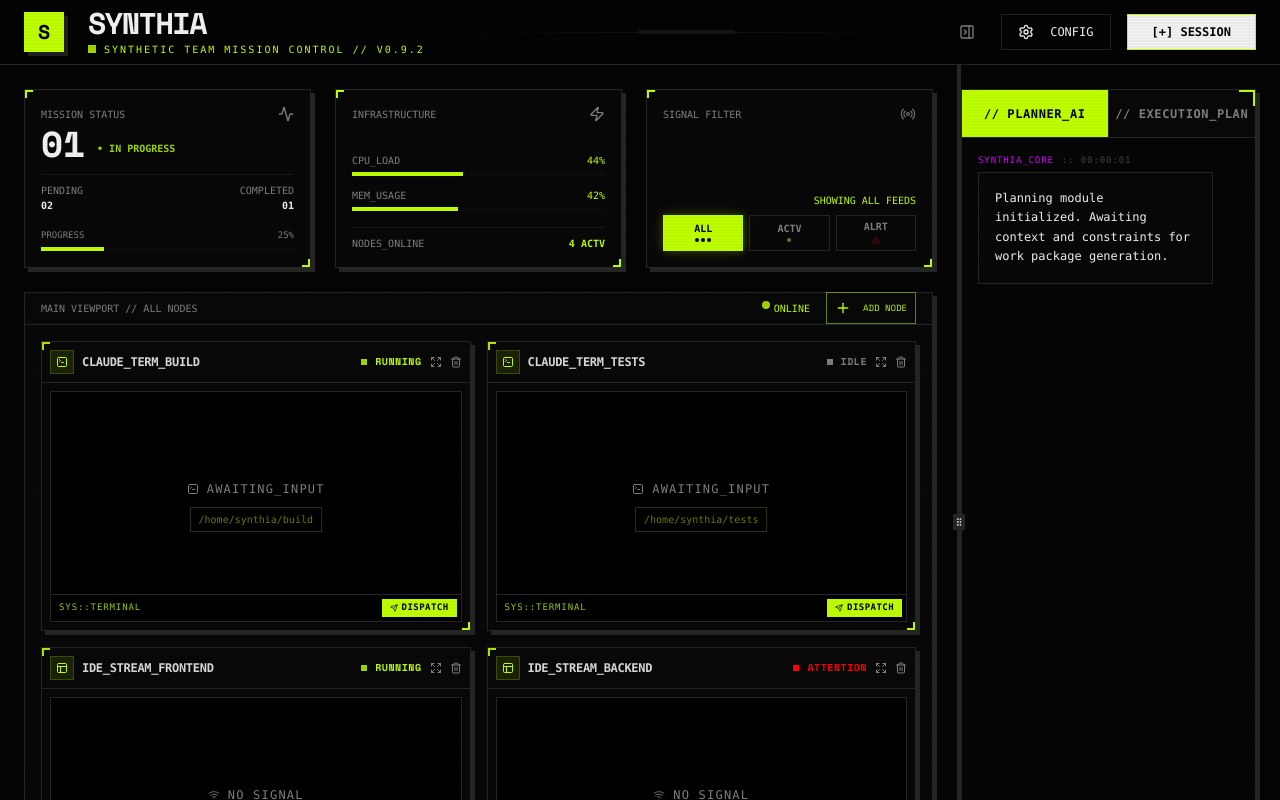
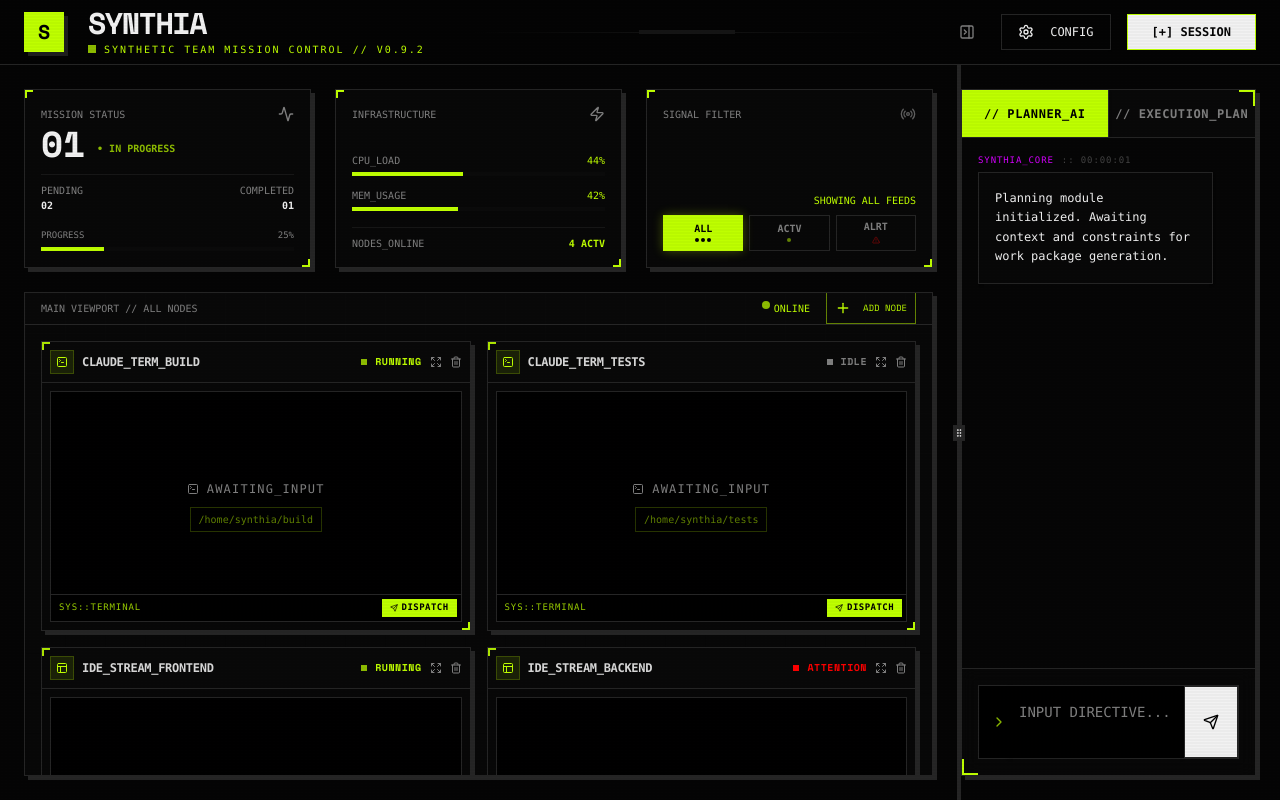
Before and after one commit to SameehShkeer/Synthia, a React (Vite) app: page / in a window 1280 px wide. Shown: the top 800 px of the page. Built offline with nearby package versions, Linux system fonts and the light colour scheme.

Commit message:
fix: Enhance layout and scrolling by updating height properties and adding overflow and shrink utility classes to various components.

```diff
--- a/src/pages/command-center.tsx
+++ b/src/pages/command-center.tsx
@@ -485,11 +485,11 @@ export default function CommandCenter() {
   }
 
   return (
-    <div className="min-h-screen bg-background text-foreground font-sans selection:bg-primary selection:text-black overflow-hidden flex flex-col">
+    <div className="h-screen bg-background text-foreground font-sans selection:bg-primary selection:text-black overflow-hidden flex flex-col">
       <div className="scanlines fixed inset-0 z-50 pointer-events-none opacity-10"></div>
 
       {/* HUD Header */}
-      <header className="border-b border-border bg-background/95 backdrop-blur z-40 relative">
+      <header className="border-b border-border bg-background/95 backdrop-blur z-40 relative shrink-0">
         <div className="flex h-16 items-center justify-between px-6">
           <div className="flex items-center gap-6">
             <div className="flex h-10 w-10 items-center justify-center bg-primary text-black font-black text-xl border border-primary shadow-[4px_4px_0_0_rgba(255,255,255,0.1)]" data-testid="img-synthia-mark">
@@ -540,10 +540,10 @@ export default function CommandCenter() {
         </div>
       </header>
 
-      <main className="flex-1 min-h-0 relative">
+      <main className="flex-1 min-h-0 overflow-hidden relative">
         <ResizablePanelGroup direction="horizontal" className="h-full w-full">
           <ResizablePanel defaultSize={75} minSize={30}>
-            <div className="flex flex-col gap-6 min-h-0 h-full p-6">
+            <div className="flex flex-col gap-6 h-full p-6 overflow-hidden">
               {/* Stats Bar */}
               <div className="grid grid-cols-3 gap-6 shrink-0">
                  <div className="corner-brackets brutal-border p-4 flex flex-col justify-between group h-full" data-testid="card-stats">
@@ -685,8 +685,8 @@ export default function CommandCenter() {
               </div>
 
               {/* Grid View */}
-              <div className="brutal-border bg-black/50 flex-1 relative flex flex-col min-h-0" data-testid="grid-workspace">
-                 <div className="h-8 border-b border-border bg-muted/5 flex items-center px-4 justify-between">
+              <div className="brutal-border bg-black/50 flex-1 relative flex flex-col min-h-0 overflow-hidden" data-testid="grid-workspace">
+                 <div className="h-8 shrink-0 border-b border-border bg-muted/5 flex items-center px-4 justify-between">
                     <span className="font-mono text-[10px] uppercase text-muted-foreground">
                         Main Viewport // {filterMode === 'all' ? 'All Nodes' : filterMode === 'active' ? 'Active Feeds' : 'System Alerts'}
                     </span>
@@ -708,8 +708,8 @@ export default function CommandCenter() {
                     </div>
                  </div>
                  <div className="bg-grid-pattern absolute inset-0 opacity-10 pointer-events-none" />
-                 <div className="relative z-10 p-4 h-full overflow-y-auto">
-                    <div className="grid grid-cols-2 gap-4">
+                 <div className="relative z-10 p-4 flex-1 min-h-0 overflow-y-auto">
+                    <div className="grid grid-cols-2 gap-4 pb-4">
                       {panels
                         .filter(p => {
                             if (filterMode === 'active') return p.status === 'running';
@@ -734,8 +734,8 @@ export default function CommandCenter() {
           {isPlannerVisible && (
             <>
               <ResizableHandle withHandle className="w-1 bg-border hover:bg-primary transition-colors data-[resize-handle-state=hover]:bg-primary data-[resize-handle-state=drag]:bg-primary" />
-              <ResizablePanel defaultSize={25} minSize={20} maxSize={40} className="bg-background">
-                <div className="h-full p-6 pl-0">
+              <ResizablePanel defaultSize={25} minSize={20} maxSize={40} className="bg-background overflow-hidden">
+                <div className="h-full p-6 pl-0 overflow-hidden">
                   <div className="brutal-border bg-card flex flex-col h-full min-h-0 overflow-hidden relative" data-testid="panel-right">
                     {/* Decorative corner lines */}
                     <div className="absolute top-0 right-0 w-4 h-4 border-t-2 border-r-2 border-primary pointer-events-none z-20"></div>
```
